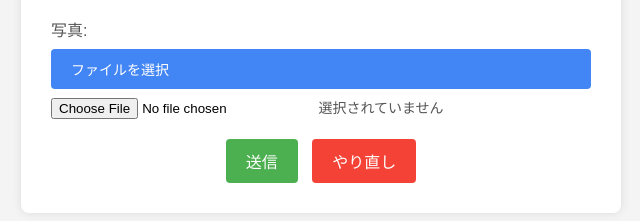
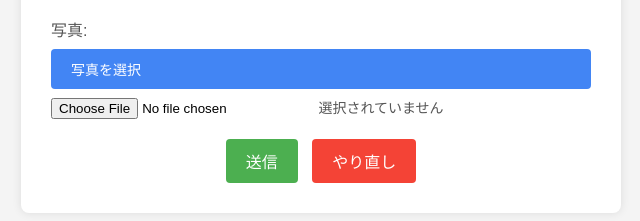
Before and after one commit to Jumps710/foodbank-drive, a plain HTML site: page index.html in a window 1280 px wide. Shown: the part 633-854 px from the top of the page, 319-959 px from the left. Drawn offline with Linux system fonts and the light colour scheme.

Commit message:
Update index.html

```diff
--- a/index.html
+++ b/index.html
@@ -52,7 +52,7 @@
             <div class="form-group">
                 <label for="photo">写真:</label>
                 <div class="file-group">
-                    <label for="photo">ファイルを選択</label>
+                    <label for="photo">写真を選択</label>
                     <input type="file" id="photo" name="photo" accept="image/jpeg, image/png, image/heic">
                     <span class="file-name" id="fileName">選択されていません</span>
                 </div>
```
